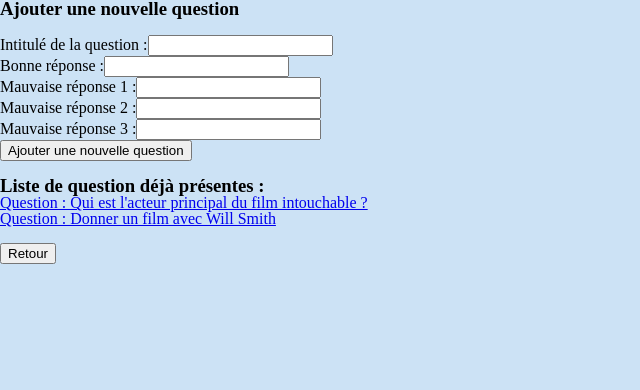
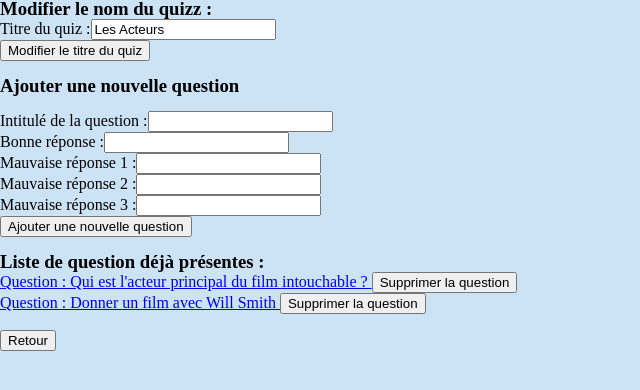
Before and after one commit to 2019-2020-ps6/2022-2023-ps6-poly-esprit, an Angular app in the folder front-end/: page /edit-quiz/0 in a window 1280 px wide. Shown: the top 390 px of the page, without its empty margins (0-640 px from the left). Built offline with nearby package versions, Linux system fonts and the light colour scheme.

Commit message:
Delete question and edit quiz's name

```diff
--- a/front-end/src/app/edit-quiz-component/edit-quiz.component.html
+++ b/front-end/src/app/edit-quiz-component/edit-quiz.component.html
@@ -1,3 +1,11 @@
+<h3>Modifier le nom du quizz : </h3>
+<form [formGroup]="formulaireNom" (ngSubmit)="onSubmitName()">
+  <label for="title_quiz">Titre du quiz :</label>
+  <input type="text" id="title_quiz" formControlName="title_quiz">
+  <br>
+  <button type="submit">Modifier le titre du quiz</button>
+</form>
+<br>
 <h3>Ajouter une nouvelle question </h3>
 <br>
 <form [formGroup]="formulaire" (ngSubmit)="onSubmit()">
@@ -26,6 +34,7 @@
     <a class="navigation" [routerLink]="['/edit-question', question.id]">
       Question : {{ question.label }}
     </a>
+    <button (click)="deleteQuestion(question.id)">Supprimer la question</button>
   </li>
 </ul>
 
--- a/front-end/src/app/edit-quiz-component/edit-quiz.component.ts
+++ b/front-end/src/app/edit-quiz-component/edit-quiz.component.ts
@@ -16,9 +16,10 @@ export class EditQuizComponent {
   public currentQuiz?:Quiz ;
   private QCService: QuizService;
   formulaire: FormGroup;
+  formulaireNom: FormGroup;
   questions: Question[] | undefined = [];
 
-  constructor(private quizService: QuizService, private route: ActivatedRoute, private formBuilder: FormBuilder) {
+  constructor(private quizService: QuizService, private route: ActivatedRoute, private formBuilder: FormBuilder, private formBuilder2: FormBuilder) {
     this.QCService=quizService;
 
     this.formulaire = this.formBuilder.group({
@@ -28,6 +29,10 @@ export class EditQuizComponent {
       bad_answer2: '',
       bad_answer3: ''
     });
+
+    this.formulaireNom = this.formBuilder2.group({
+      title_quiz: ''
+    })
   }
 
   ngOnInit(): void {
@@ -37,6 +42,9 @@ export class EditQuizComponent {
       this.currentQuiz = quizzes[id];
     });
     this.questions=this.currentQuiz?.questions;
+    this.formulaireNom.patchValue({
+      title_quiz: this.currentQuiz?.name
+    })
   }
 
   addQuestion() : void {
@@ -61,4 +69,23 @@ export class EditQuizComponent {
     this.formulaire.reset();
 
   }
+
+  onSubmitName(){
+    if(this.currentQuiz){
+      this.currentQuiz.name=this.formulaireNom.value.title_quiz;
+      alert("Nom de quizz modifié !");
+    }
+  }
+
+  deleteQuestion(question_id: String){
+    //Loop on this.questions and if the question got the same id you delete it
+    if(this.questions){
+      for(let i=0; i<this.questions.length; i++){
+        if(this.questions[i].id==question_id){
+          this.questions.splice(i,1);
+          alert("Question supprimée ! ");
+        }
+      }
+    }
+  }
 }
```
